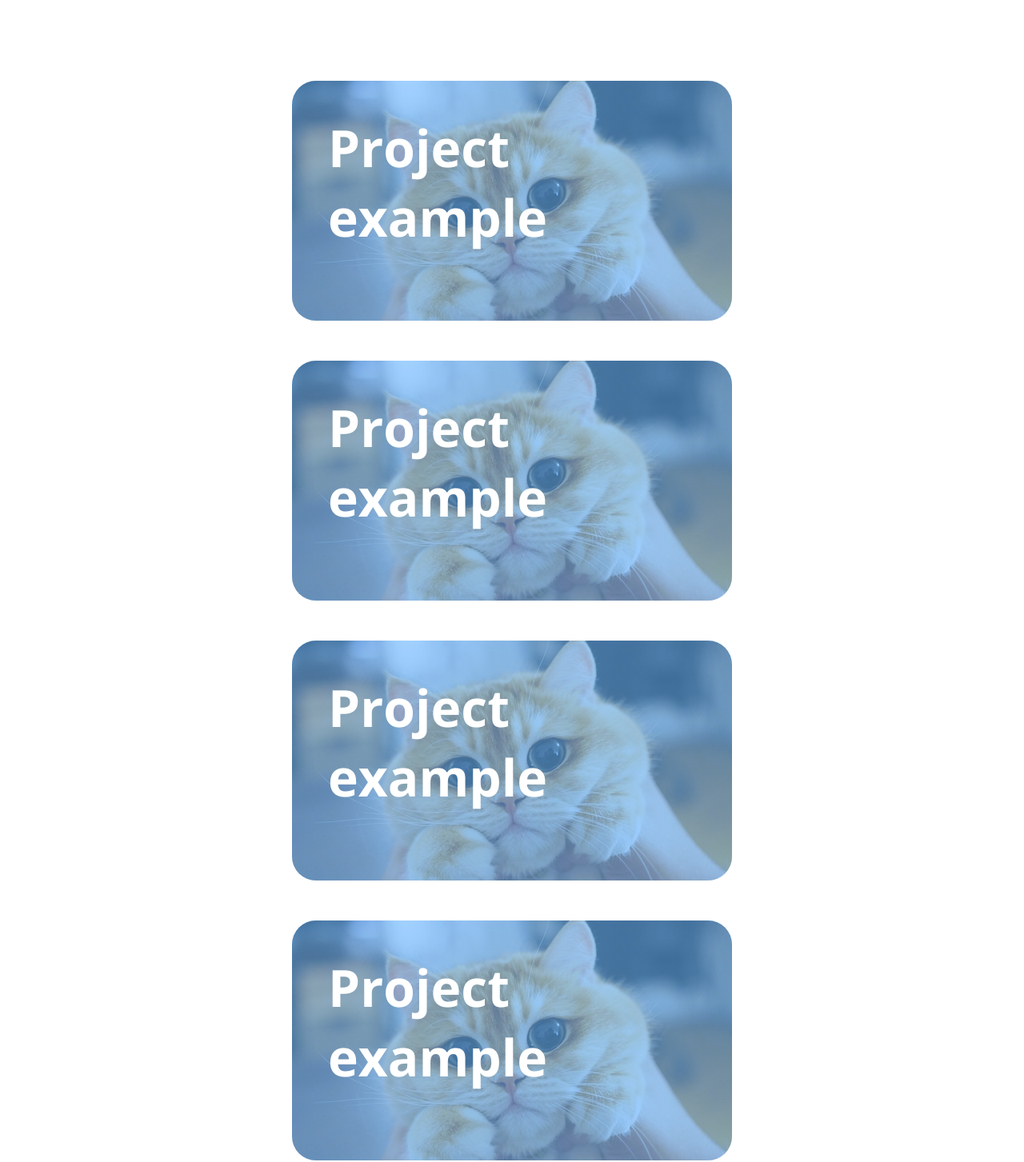
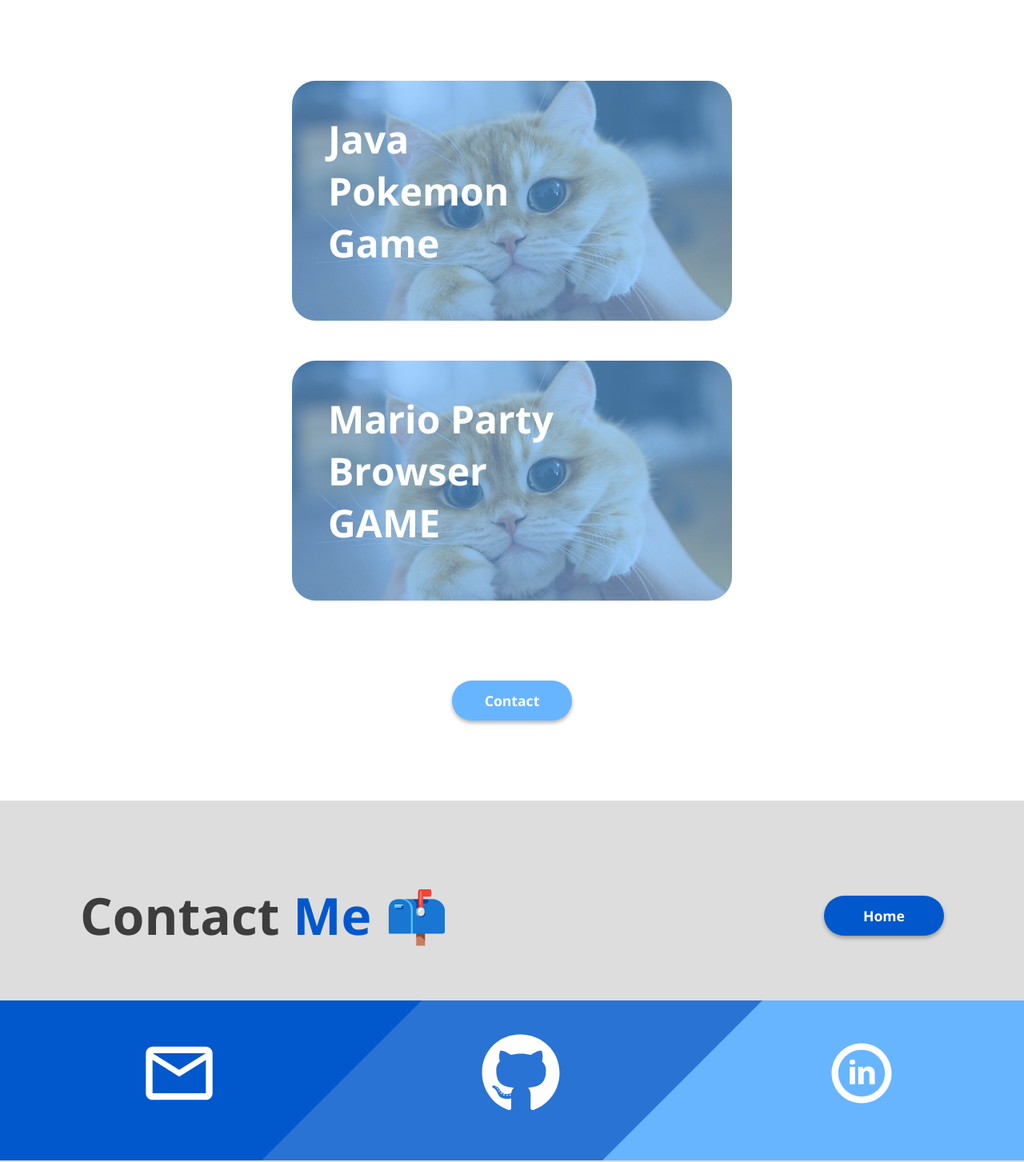
Before and after one commit to MiltonEBR/ReactPortfolio, a React (Create React App) app: page / in a window 1280 px wide. Shown: the part 1949-3402 px from the top of the page at 80% size. Built offline with nearby package versions, Linux system fonts and the light colour scheme.

Commit message:
Dynamic creation of projects

```diff
--- a/src/App.css
+++ b/src/App.css
@@ -330,7 +330,7 @@
 .proj-info > h2 {
     font-weight: 700;
     width: 300px;
-    font-size: 4em;
+    font-size: 3em;
     color: var(--light-txt);
 }
 
--- a/src/Components/Project.js
+++ b/src/Components/Project.js
@@ -23,7 +23,7 @@
                             txt="Github"
                             design="github"
                             action={() => {
-                                window.open('http://github.com', '_blank');
+                                window.open(props.link, '_blank');
                             }}
                         />
                     </>
--- a/src/Components/ProjectsPage.js
+++ b/src/Components/ProjectsPage.js
@@ -6,29 +6,21 @@
 
 import { scrollTo } from './scrollTo';
 
-import cato from '../images/cato.jpg';
+import { projectsData } from './projectsData';
 
 export default function ProjectsPage() {
     return (
         <div className="many-holder">
             <Title txt="Side" keyword="Projects 🔬" color="light"></Title>
             <div className="projects">
-                <Project ttl="Project example" img={cato}>
-                    Neque porro quisquam est qui dolorem ipsum quia dolor sit amet, consectetur,
-                    adipisci velit… Neque porro quisquam est qui dolorem ipsum
-                </Project>
-                <Project ttl="Project example" img={cato}>
-                    Neque porro quisquam est qui dolorem ipsum quia dolor sit amet, consectetur,
-                    adipisci velit… Neque porro quisquam est qui dolorem ipsum
-                </Project>
-                <Project ttl="Project example" img={cato}>
-                    Neque porro quisquam est qui dolorem ipsum quia dolor sit amet, consectetur,
-                    adipisci velit… Neque porro quisquam est qui dolorem ipsum
-                </Project>
-                <Project ttl="Project example" img={cato}>
-                    Neque porro quisquam est qui dolorem ipsum quia dolor sit amet, consectetur,
-                    adipisci velit… Neque porro quisquam est qui dolorem ipsum
-                </Project>
+                {projectsData.map((project, i) => {
+                    const { title, desc, img, link } = project;
+                    return (
+                        <Project ttl={title} img={img} link={link}>
+                            {desc}
+                        </Project>
+                    );
+                })}
             </div>
             <Button
                 txt="Contact"
--- /dev/null
+++ b/src/Components/projectsData.js
@@ -0,0 +1,20 @@
+import gato from '../images/cato.jpg';
+
+const projectsData = [
+    {
+        title: 'Java Pokemon Game',
+        desc:
+            'Lorem ipsum dolor sit, amet consectetur adipisicing elit. Debitis vel natus, officiis provident id veniam quos porro placeat ut nostrum',
+        img: gato,
+        link: 'https://github.com',
+    },
+    {
+        title: 'Mario Party Browser GAME',
+        desc:
+            'Lorem ipsum dolor sit, amet consectetur adipisicing elit. Debitis vel natus, officiis provident id veniam quos porro placeat ut nostrum',
+        img: gato,
+        link: 'https://github.com',
+    },
+];
+
+export { projectsData };
```
Also changed, not shown: 1 other file (tests, documents, lock files or other folders).
